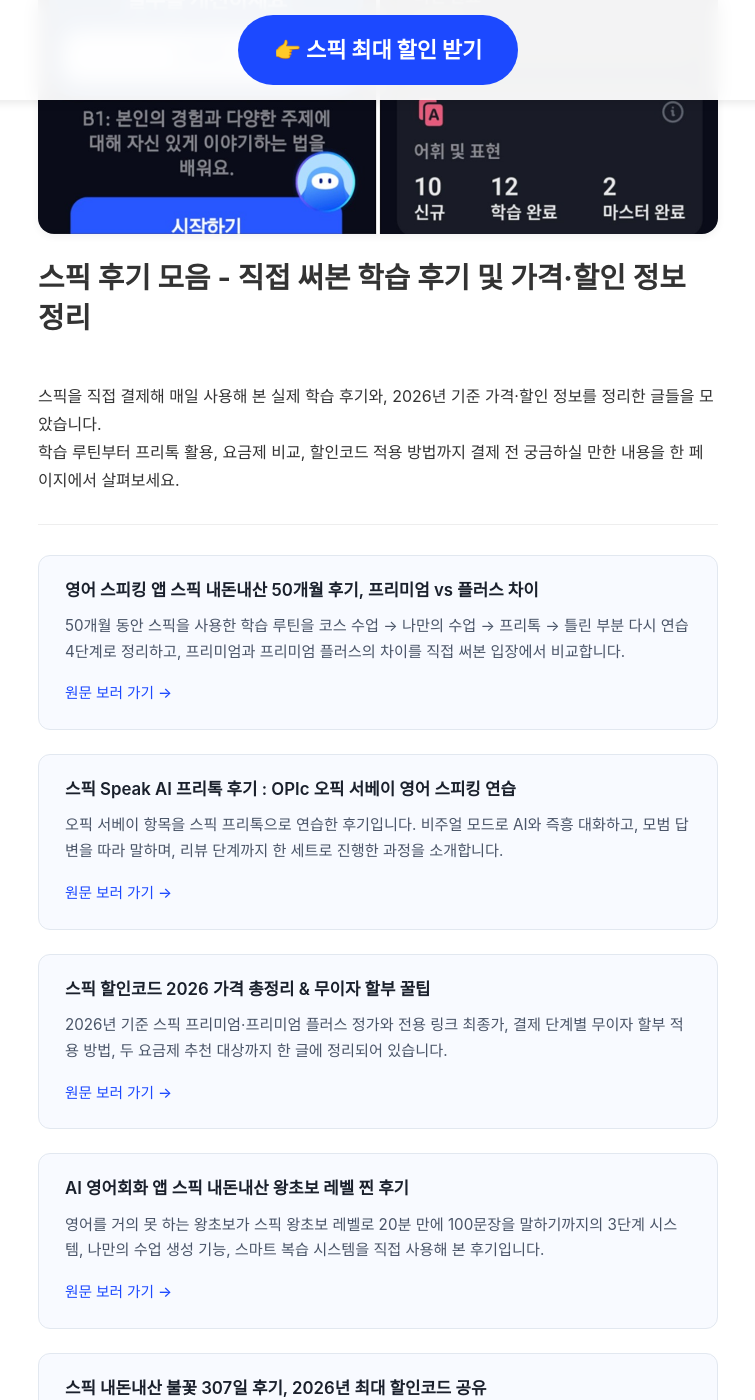
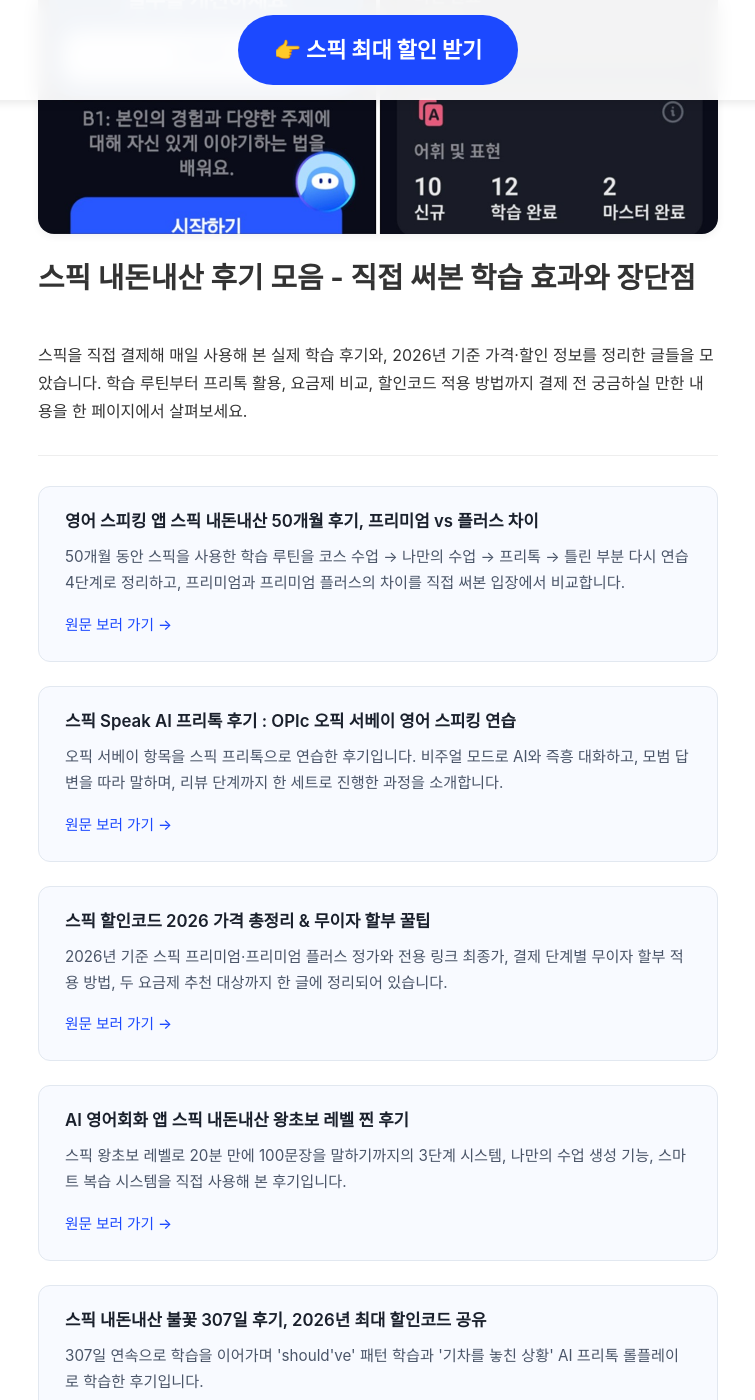
Before and after one commit to kjsjdw/speak_event_page, a Jekyll site: the page built from reviews.md, in a window 1280 px wide and 1400 px high, scrolled down 514 px. Shown: the whole window, without its empty margins (262-1017 px from the left). Built offline with Jekyll 4.4.1, drawn with Linux system fonts in a browser that asks for light colours; some web fonts are replaced; some of the changed text lies outside the part shown.

Commit message:
Update reviews.md

```diff
--- a/reviews.md
+++ b/reviews.md
@@ -1,8 +1,8 @@
 ---
 layout: default
-title: 스픽 후기 모음 - 직접 써본 학습 후기 및 가격·할인 정보 정리
+title: 스픽 내돈내산 후기 모음 - 직접 써본 학습 효과와 장단점
 permalink: /reviews/
-description: "스픽을 직접 결제해 사용한 실사용 후기와 가격·할인 정보 글을 한 곳에 모았습니다. 50개월 사용기, 왕초보 후기, OPIc 프리톡 활용, 2026년 가격 총정리 등 다양한 후기 글을 확인해 보세요."
+description: "스픽을 직접 결제해 사용한 내돈내산 후기들을 모아 정리했습니다. 왕초보 사용기, OPIc 프리톡 활용 후기, 장기 사용 후 느낀 학습 효과와 장단점까지 함께 살펴보실 수 있습니다."
 image: /content/images/reviews.jpg
 ---
 
@@ -15,11 +15,10 @@ image: /content/images/reviews.jpg
        style="display:block; margin:0 auto;">
 </div>
 
-<h1 style="padding-bottom: 20px;">스픽 후기 모음 - 직접 써본 학습 후기 및 가격·할인 정보 정리</h1>
+<h1 style="padding-bottom: 20px;">스픽 내돈내산 후기 모음 - 직접 써본 학습 효과와 장단점 </h1>
 
 <p>
-  스픽을 직접 결제해 매일 사용해 본 실제 학습 후기와, 2026년 기준 가격·할인 정보를 정리한 글들을 모았습니다.<br>
-  학습 루틴부터 프리톡 활용, 요금제 비교, 할인코드 적용 방법까지 결제 전 궁금하실 만한 내용을 한 페이지에서 살펴보세요.
+  스픽을 직접 결제해 매일 사용해 본 실제 학습 후기와, 2026년 기준 가격·할인 정보를 정리한 글들을 모았습니다. 학습 루틴부터 프리톡 활용, 요금제 비교, 할인코드 적용 방법까지 결제 전 궁금하실 만한 내용을 한 페이지에서 살펴보세요.
 </p>
 
 <hr style="border: 0; border-top: 1px solid #eee; margin: 30px 0;">
@@ -73,7 +72,7 @@ image: /content/images/reviews.jpg
     </a>
   </h3>
   <p style="color: #4a5568; line-height: 1.7; margin: 0 0 14px 0; font-size: 0.95rem;">
-    영어를 거의 못 하는 왕초보가 스픽 왕초보 레벨로 20분 만에 100문장을 말하기까지의 3단계 시스템, 나만의 수업 생성 기능, 스마트 복습 시스템을 직접 사용해 본 후기입니다.
+   스픽 왕초보 레벨로 20분 만에 100문장을 말하기까지의 3단계 시스템, 나만의 수업 생성 기능, 스마트 복습 시스템을 직접 사용해 본 후기입니다.
   </p>
   <a href="https://blog.naver.com/kjsjdw/224134286916" target="_blank" rel="noopener" style="color: #1c49ff; font-size: 0.92rem; text-decoration: none; font-weight: 500;">
     원문 보러 가기 →
@@ -87,7 +86,7 @@ image: /content/images/reviews.jpg
     </a>
   </h3>
   <p style="color: #4a5568; line-height: 1.7; margin: 0 0 14px 0; font-size: 0.95rem;">
-    307일 연속으로 학습을 이어간 저자가 'should've' 패턴 학습과 '기차를 놓친 상황' AI 프리톡 롤플레이 사례를 통해 매일 학습이 가능했던 이유를 풀어냅니다.
+    307일 연속으로 학습을 이어가며 'should've' 패턴 학습과 '기차를 놓친 상황' AI 프리톡 롤플레이로 학습한 후기입니다.
   </p>
   <a href="https://blog.naver.com/kjsjdw/224119213875" target="_blank" rel="noopener" style="color: #1c49ff; font-size: 0.92rem; text-decoration: none; font-weight: 500;">
     원문 보러 가기 →
```
